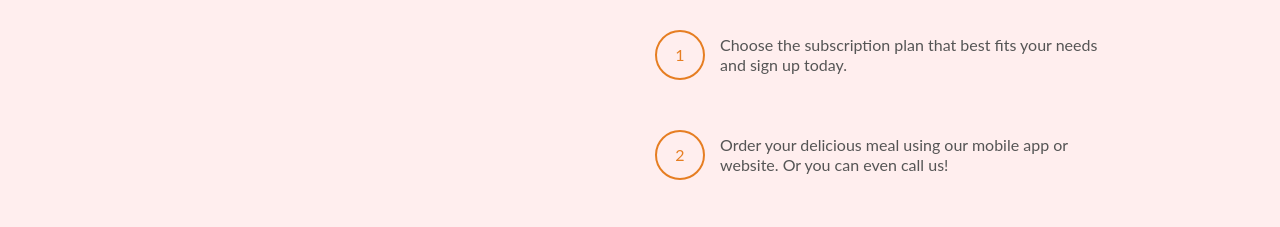
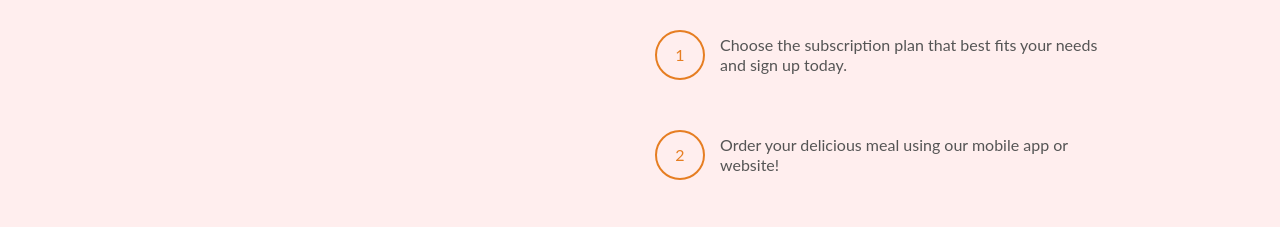
Before and after one commit to liuuu/omnifood, a plain HTML site: page index.html in a window 1280 px wide. Shown: the part 2240-2467 px from the top of the page. Drawn offline with nearby package versions, Linux system fonts and the light colour scheme; files whose address does not match are found by name.

Commit message:
Update index.html

```diff
--- a/index.html
+++ b/index.html
@@ -151,7 +151,7 @@
         </div>
         <div class="works-step">
           <div class="number">2</div>
-          <p>Order your delicious meal using our mobile app or website. Or you can even call us!</p>
+          <p>Order your delicious meal using our mobile app or website!</p>
         </div>
         <div class="works-step">
           <div class="number">3</div>
```
